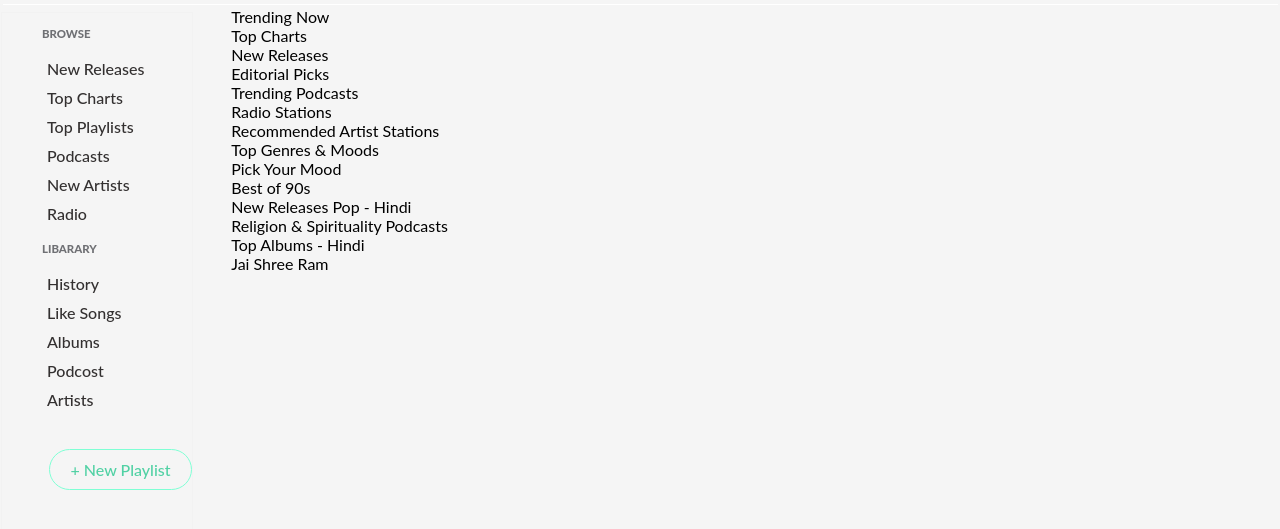
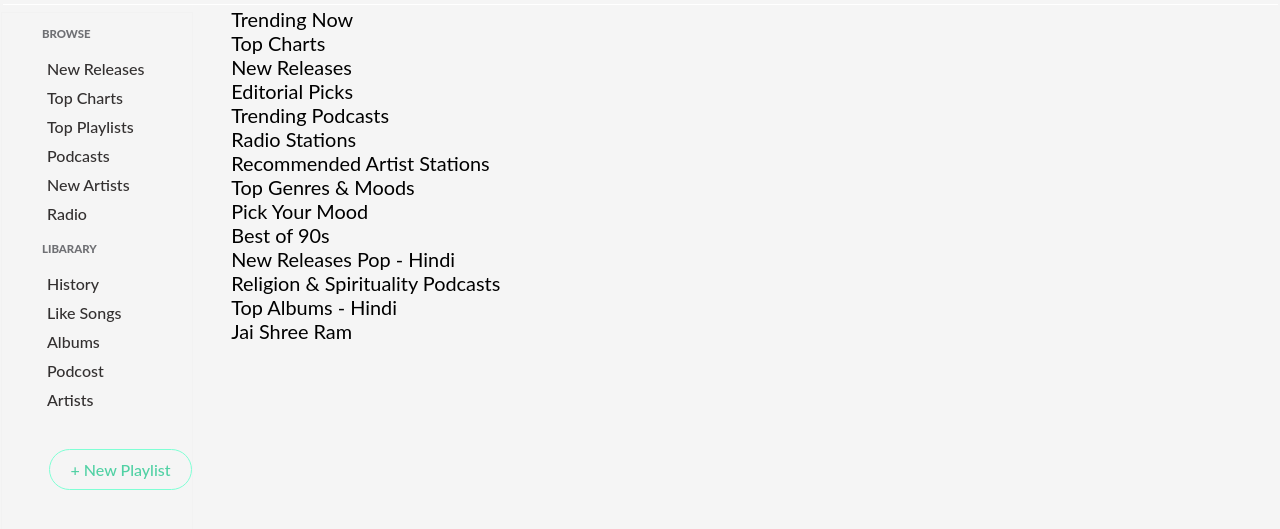
Before and after one commit to Arpityadav-123/musicapp, a plain HTML site: page index.html in a window 1280 px wide. Shown: the part 73-602 px from the top of the page. Drawn offline with nearby package versions, Linux system fonts and the light colour scheme.

Commit message:
apply font size and font weight on headings

```diff
--- a/index.css
+++ b/index.css
@@ -201,4 +201,6 @@ h6{
 /* stying of main content box which kept albums */
 .all-albums{
     margin-left: 18%;
+    font-size: 17px;
+    font-weight: 500;
 }
--- a/index.html
+++ b/index.html
@@ -61,30 +61,31 @@
     </section>
     <section class="all-albums">
     <section class="albums">
-    <div class="trending_songs">Trending Now</div>
-    <div class="topcharts">Top Charts</div>
-    <div class="new_releases">New Releases</div>
+    <div class="trending_songs"><h1>Trending Now</h1></div>
+    <div class="topcharts"><h1>Top Charts</h1></div>
+    <div class="new_releases"><h1>New Releases</h1></div>
 </section>
 
     <section class="editorial-podcasts">
-     <div class="editorial-picks">Editorial Picks</div>
-     <div class="trending-podcasts">Trending Podcasts
+     <div class="editorial-picks"><h1>Editorial Picks</h1></div>
+     <div class="trending-podcasts"><h1>Trending Podcasts</h1>
     </div>
     </section>
     <section class="station-artists">
-        <div class="radio-station">Radio Stations</div>
-        <div class="recommanded_artist-stations">Recommended Artist Stations</div>
+        <div class="radio-station"><h1>Radio Stations</h1></div>
+        <div class="recommanded_artist-stations"><h1>Recommended Artist Stations</h1></div>
     </section>
-    <div class="Top_Genres_Moods">Top Genres & Moods</div>
+
     <section class="moody_songs">
-        <div class="pickyourmood">Pick Your Mood</div>
-        <div class="bestofold">Best of 90s</div>
-        <div class="new_releases-pop">New Releases Pop - Hindi</div>
+        <div class="Top_Genres_Moods"><h1>Top Genres & Moods</h1></div>
+        <div class="pickyourmood"> <h1> Pick Your Mood</h1></div>
+        <div class="bestofold"> <h1> Best of 90s</h1></div>
+        <div class="new_releases-pop"><h1>New Releases Pop - Hindi</h1></div>
         <div class="religion">
-            Religion & Spirituality Podcasts
+              <h1>Religion & Spirituality Podcasts</h1>
         </div>
-        <div class="topalbum">Top Albums - Hindi</div>
-        <div class="jairam">Jai Shree Ram</div>
+        <div class="topalbum">  <h1>Top Albums - Hindi</h1></div>
+        <div class="jairam"><h1> Jai Shree Ram</h1></div>
     </section>
 </section>
 </main>
```
